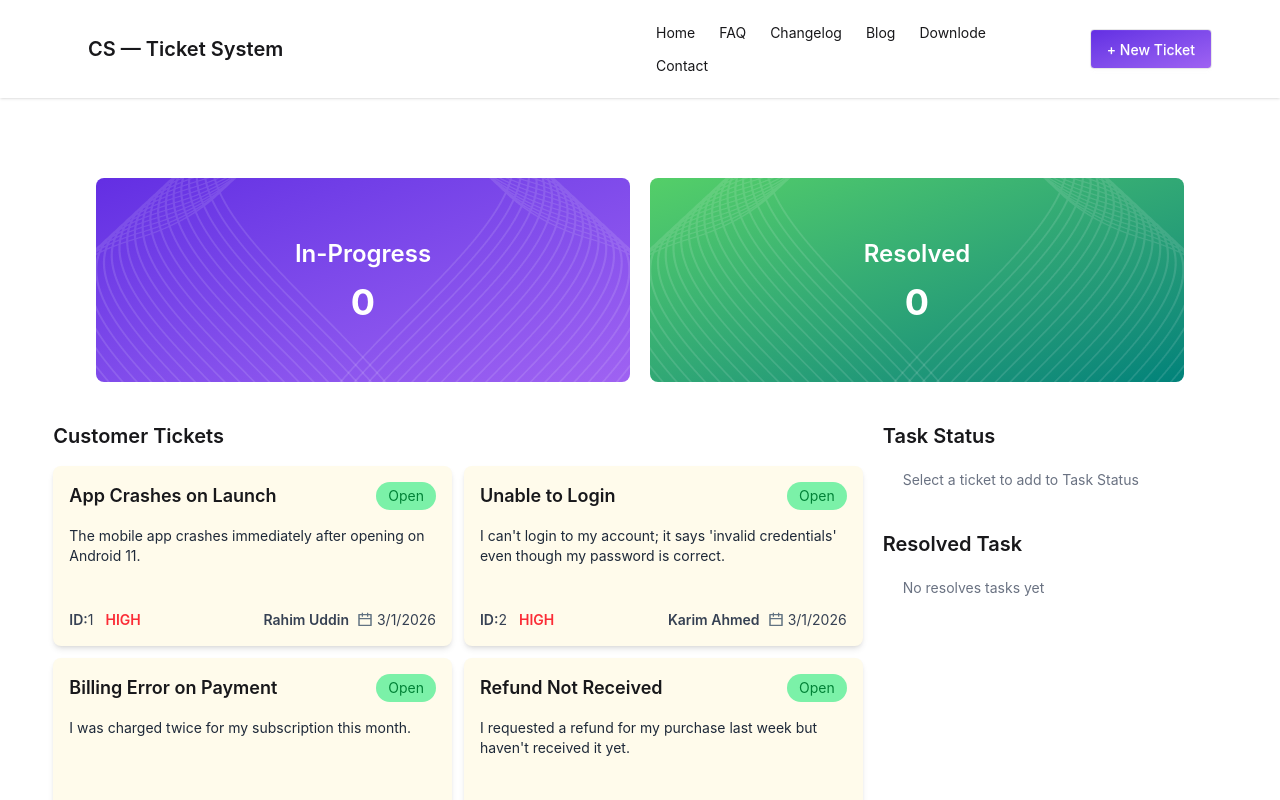
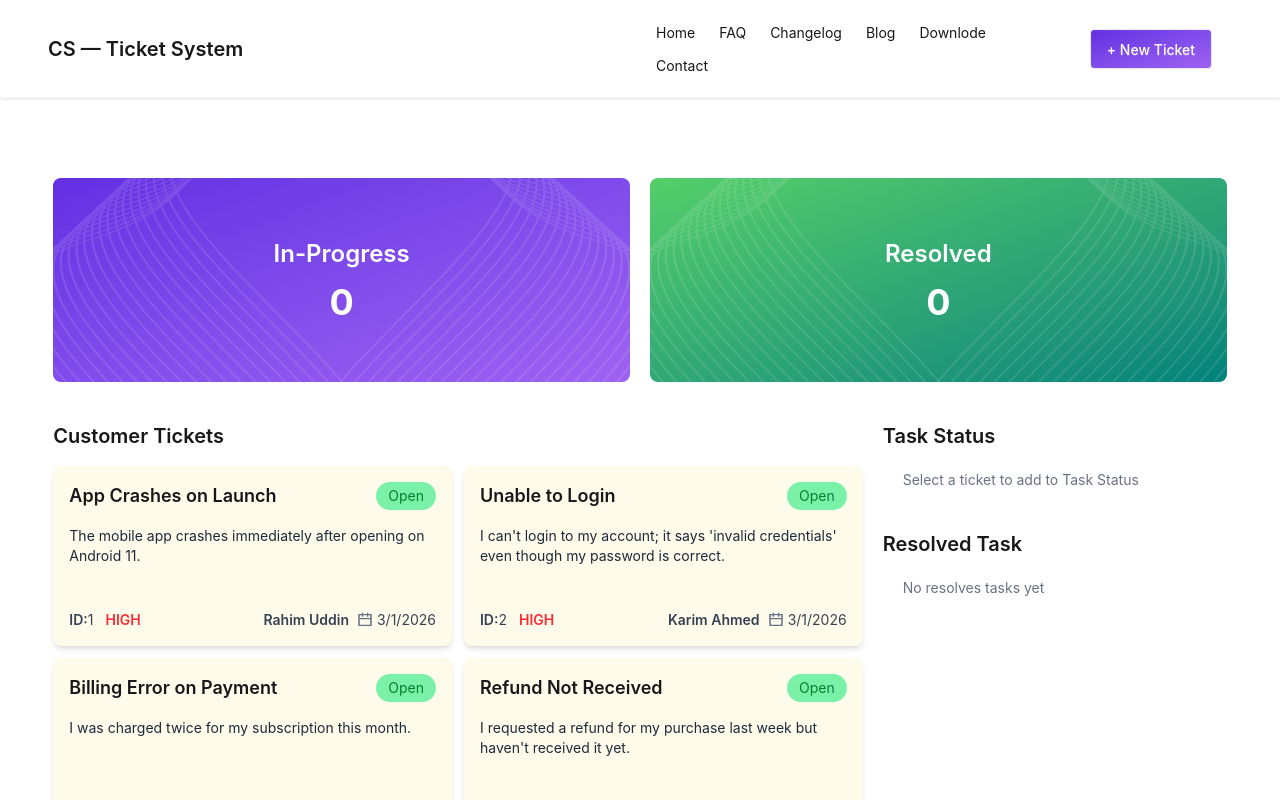
Before and after one commit to mohammad-meraj/Customer-Support-Service, a React (Vite) app: page / in a window 1280 px wide. Shown: the top 800 px of the page. Built offline with nearby package versions, Linux system fonts and the light colour scheme.

Commit message:
Responsive fixed

```diff
--- a/src/component/CountingBox.jsx
+++ b/src/component/CountingBox.jsx
@@ -5,7 +5,7 @@ import vectorImg2 from '../assets/vector2.png';
 
 const CountingBox = ({progress,Resolve}) => {
     return (
-        <div className='flex flex-col lg:flex-row justify-between gap-5 items-center max-w-[85%] mx-auto pt-20'>
+        <div className='flex flex-col lg:flex-row justify-between gap-5 items-center max-w-11/12 mx-auto pt-20'>
 
 
             <div className='relative text-white font-medium bg-gradient-to-br from-[#632EE3] to-[#9F62F2] w-4/5 text-center py-15 rounded-lg'>
--- a/src/component/CustomerTickets.jsx
+++ b/src/component/CustomerTickets.jsx
@@ -18,7 +18,7 @@ const CustomerTickets = ({ticket,selectTicket,setSelectTicket,progress,setProgre
 
                 }}>
 
- <div className="card bg-amber-50 rounded-lg shadow-md h-45">
+ <div className="card bg-amber-50 rounded-lg shadow-md lg:h-45">
   <div className="card-body p-4">
     <div className="flex justify-between items-center mb-2">
       <h3 className="text-lg font-semibold">{ticket.title}</h3>
--- a/src/component/Navber.jsx
+++ b/src/component/Navber.jsx
@@ -5,7 +5,7 @@ const Navber = () => {
         <div>
 
          <div className="navbar bg-base-100 shadow-sm">
-  <div className="navbar-start lg:pl-20">
+  <div className="navbar-start lg:pl-10">
     <div className="dropdown">
       <div tabIndex={0} role="button" className="btn btn-ghost lg:hidden">
         <svg xmlns="http://www.w3.org/2000/svg" className="h-5 w-5" fill="none" viewBox="0 0 24 24" stroke="currentColor"> <path strokeLinecap="round" strokeLinejoin="round" strokeWidth="2" d="M4 6h16M4 12h8m-8 6h16" /> </svg>
--- a/src/component/ResolveTask.jsx
+++ b/src/component/ResolveTask.jsx
@@ -8,7 +8,7 @@ const ResolveTask = ({resolveTask}) => {
 
                     return(
 
-                     <div key={info.id} className="card bg-gradient-to-br from-[#713fe5] to-[#aa76f2] rounded-lg shadow-md w-86">
+                     <div key={info.id} className="card bg-gradient-to-br from-[#713fe5] to-[#aa76f2] rounded-lg shadow-md">
                        <div className="card-body p-4">
 
                          <h2 className='font-semibold text-lg text-white'>{info.title}</h2>
--- a/src/component/TaskStatus.jsx
+++ b/src/component/TaskStatus.jsx
@@ -8,7 +8,7 @@ const TaskStatus = ({selectTicket,setSelectTicket,progress,setProgress,customerP
                 selectTicket.map(info=> {
                     return(
 
-                     <div key={info.id} className="card bg-amber-50 rounded-lg shadow-md w-86">
+                     <div key={info.id} className="card bg-amber-50 rounded-lg shadow-md">
                        <div className="card-body p-4">
 
                          <h2 className='font-semibold text-lg'>{info.title}</h2>
```
